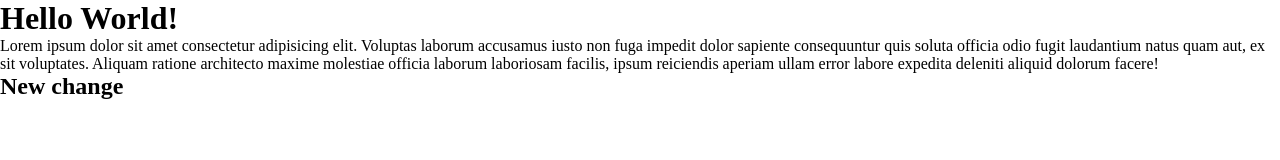
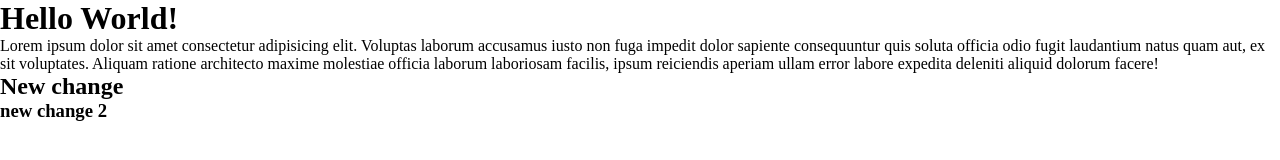
Before and after one commit to ahmad8798/dummyProject, a plain HTML site: page index.html in a window 1280 px wide. Drawn offline with Linux system fonts and the light colour scheme.

Commit message:
added h3 in index.html

```diff
--- a/index.html
+++ b/index.html
@@ -10,5 +10,6 @@
     <h1>Hello World!</h1>
     <p>Lorem ipsum dolor sit amet consectetur adipisicing elit. Voluptas laborum accusamus iusto non fuga impedit dolor sapiente consequuntur quis soluta officia odio fugit laudantium natus quam aut, ex sit voluptates. Aliquam ratione architecto maxime molestiae officia laborum laboriosam facilis, ipsum reiciendis aperiam ullam error labore expedita deleniti aliquid dolorum facere!</p>
     <h2>New change</h2>
+    <h3>new change 2</h3>
 </body>
 </html>
```
